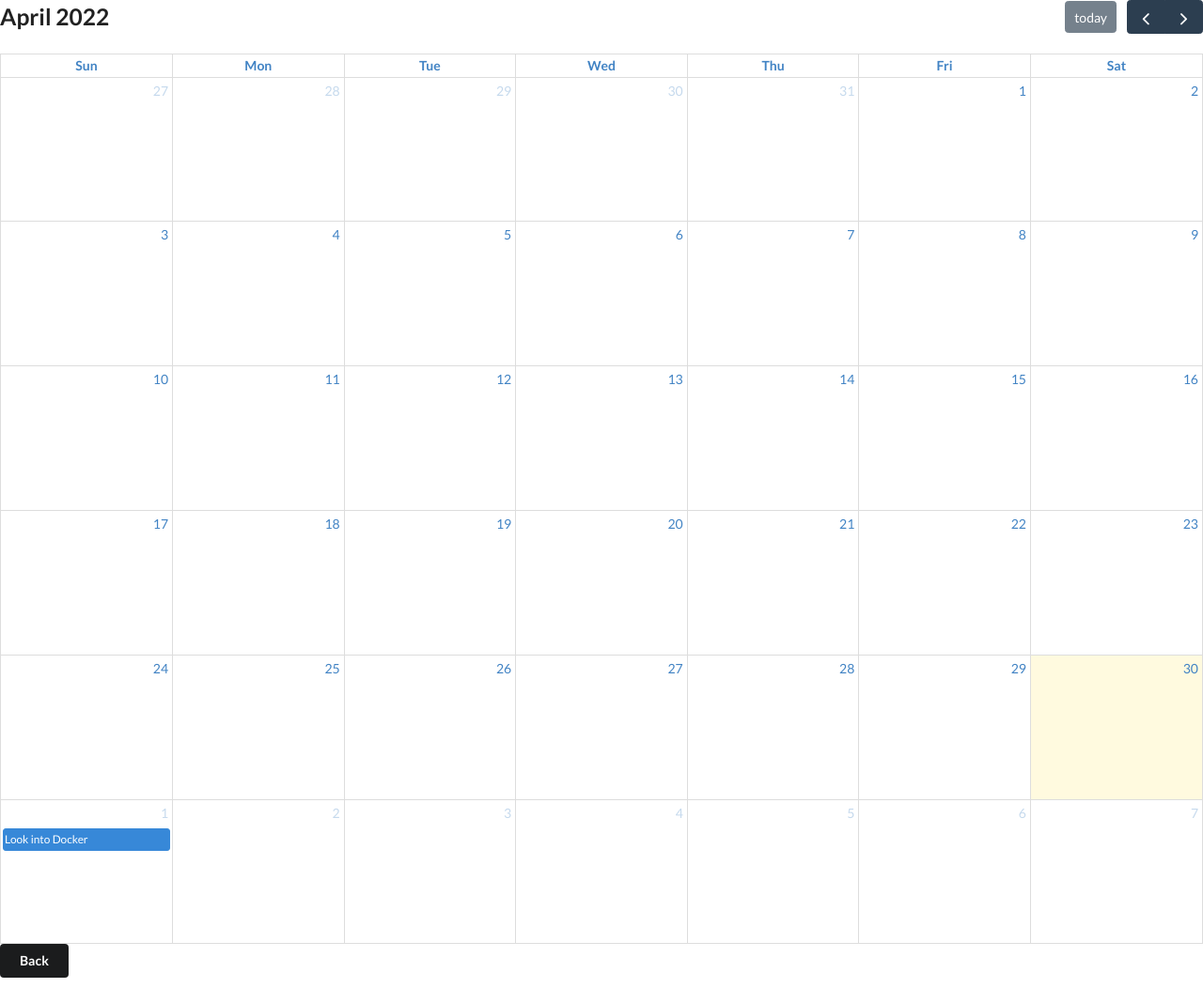
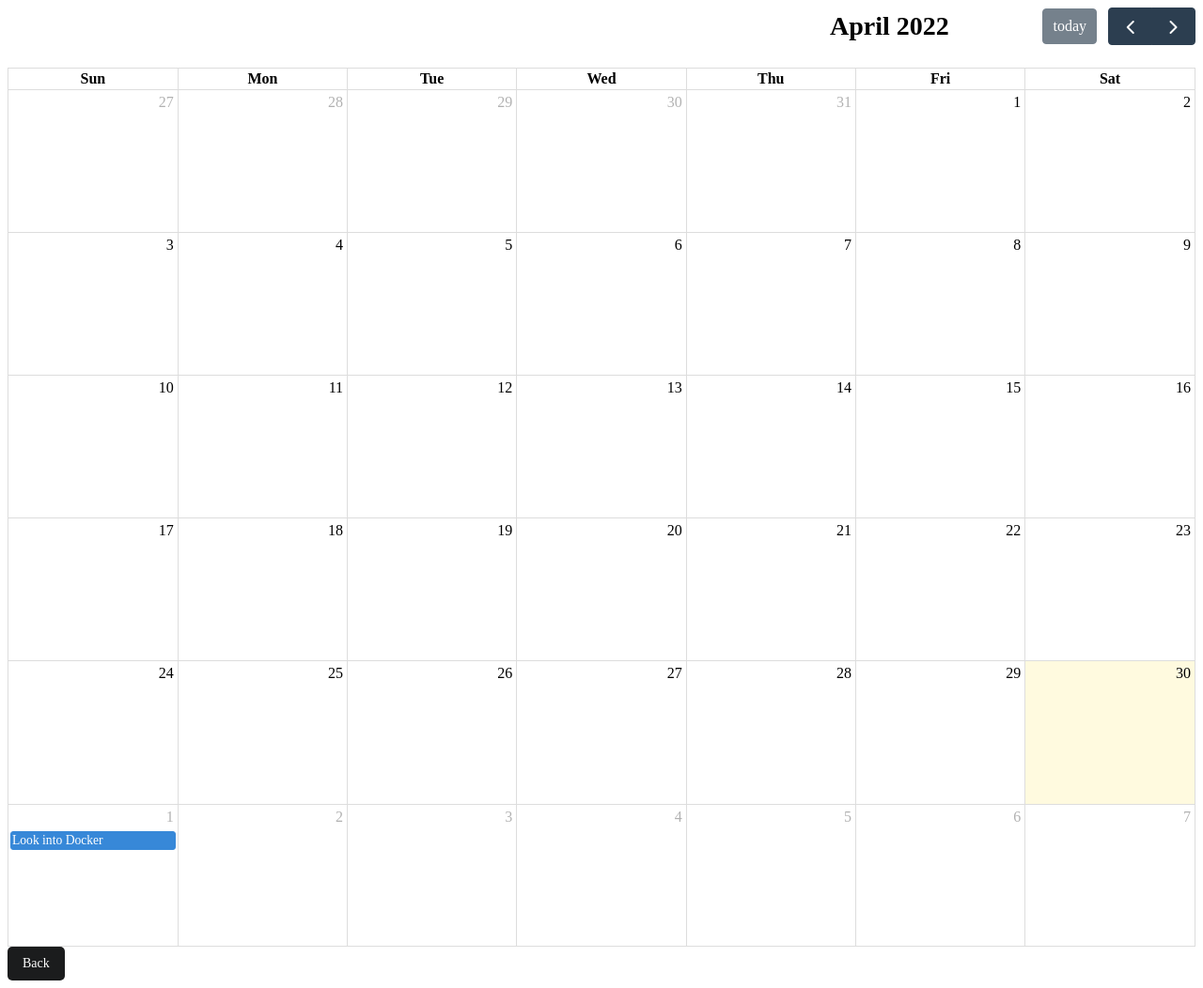
Before and after one commit to CallananD/MyLife, a Flask app: page /calendar in a window 1280 px wide. Shown: the whole page at 94% size. Run offline with Flask 2, Linux system fonts and the light colour scheme; data comes from the database, SQL or seed files in the repository; lists and menus that the app fills with data are empty.

Commit message:
updated calendar

```diff
--- /dev/null
+++ b/static/calendar.css
@@ -0,0 +1,41 @@
+@import url(https://fonts.googleapis.com/css?family=Lato:400,700,400italic,700italic&subset=latin);
+
+body {
+    font: Lato,'Helvetica Neue',Arial,Helvetica,sans-serif;
+}
+.back {
+    font: Lato,'Helvetica Neue',Arial,Helvetica,sans-serif;
+    font-size:14px;
+    line-height:1.4285em;
+    background-color:#1b1c1d;
+    color:#fff;
+    text-decoration: none;
+    display: inline-block;
+    padding: 8px 16px;
+    border-radius: 5px;
+    text-shadow:none;
+    background-image:none;
+    -webkit-box-shadow:0 0 0 0 rgba(34,36,38,.15) inset;
+    box-shadow:0 0 0 0 rgba(34,36,38,.15) inset
+}
+
+.back.active {
+    background-color:#343637;
+    color:#fff;
+    text-shadow:none
+}
+
+.back.hover {
+    background-color:#27292a;
+    color:#fff;
+    text-shadow:none
+}
+
+.back.focus {
+    background-color:#2f3032;
+    color:#fff;
+    text-shadow:none}
+
+.fc-toolbar-title {
+    padding-left: 875px;
+}
--- a/templates/calendar.html
+++ b/templates/calendar.html
@@ -6,13 +6,13 @@
     content="width=device-width",
     initial-scale="1.0">
     <title>Calendar</title>
-    <link rel="stylesheet 1" href="https://cdn.jsdelivr.net/npm/semantic-ui@2.4.2/dist/semantic.min.css">
+    <link rel="stylesheet 1" href="{{ url_for('static', filename='calendar.css') }}">
     <link rel="stylesheet 2" href="https://cdn.jsdelivr.net/npm/fullcalendar@5.11.0/main.min.css">
     <script src="https://cdn.jsdelivr.net/npm/fullcalendar@5.11.0/main.min.js"></script>
 </head>
 <body>
     <div id="calendar"></div>
-    <a class="ui black button" href="{{ url_for('home') }}">Back</a>
+    <a class="back" href="{{ url_for('home') }}">Back</a>
     <script>
         let calendarEL = document.getElementById('calendar');
 
```
Also changed, not shown: static/css/calendar.css (deleted, +0 -30 lines).
